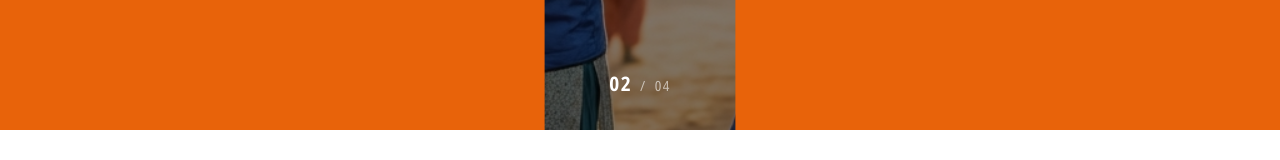
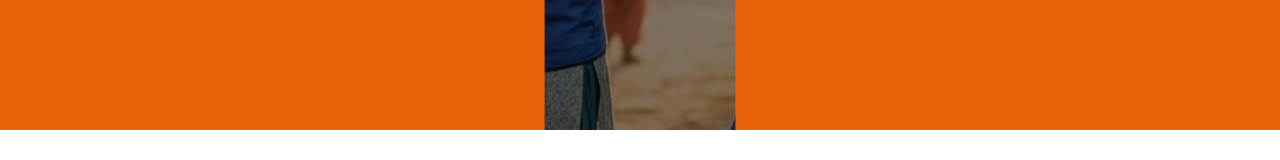
Before and after one commit to saurabh-eg/HHMF, a Next.js app: page / in a window 1280 px wide. Shown: the part 550-710 px from the top of the page. Built offline with nearby package versions, Linux system fonts and the light colour scheme.

Commit message:
feat: add HeroCarousel component with auto-play, navigation, and a gate transition effect.

```diff
--- a/src/app/components/HeroCarousel.tsx
+++ b/src/app/components/HeroCarousel.tsx
@@ -265,13 +265,6 @@ export default function HeroCarousel() {
           </svg>
         </button>
       </div>
-
-      {/* Bottom Slide Counter */}
-      <div className="absolute bottom-8 left-1/2 -translate-x-1/2 z-20 text-white text-sm font-medium tracking-widest">
-        <span className="text-xl font-bold">{String(currentSlide + 1).padStart(2, '0')}</span>
-        <span className="opacity-60 mx-2">/</span>
-        <span className="opacity-60">{String(slides.length).padStart(2, '0')}</span>
-      </div>
     </section>
   );
 }
```
